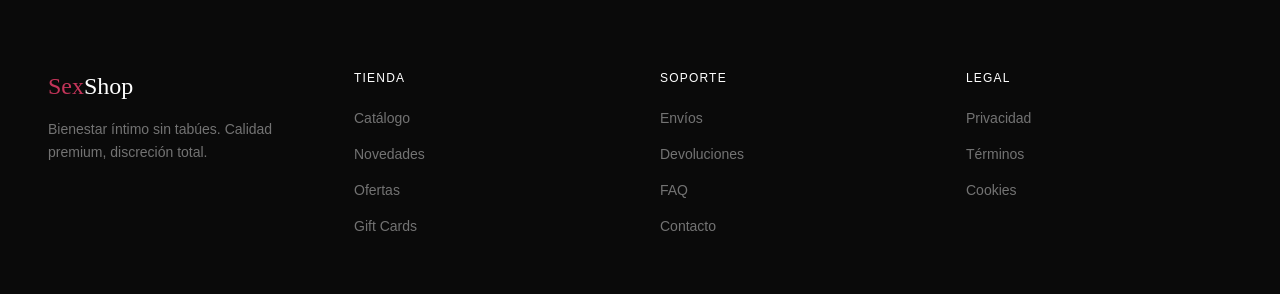
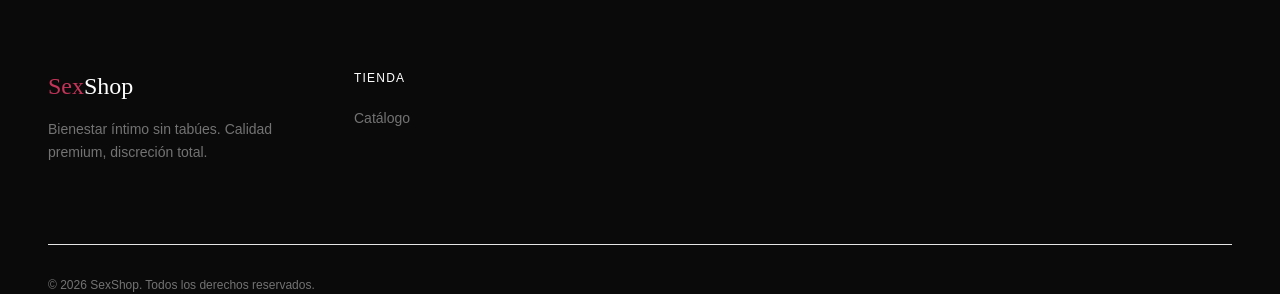
Before and after one commit to YanChang01/CatalogoVirtual, a React app in the folder frontend/: page / in a window 1280 px wide. Shown: the part 1986-2280 px from the top of the page. Built offline with nearby package versions, Linux system fonts and the light colour scheme; no server answers; the HTML template or start-up script is replaced by a standard one.

Commit message:
feat: remove fake footer links

```diff
--- a/frontend/src/components/layout/footer.tsx
+++ b/frontend/src/components/layout/footer.tsx
@@ -1,15 +1,7 @@
 const FOOTER_COLUMNS = [
   {
     title: "Tienda",
-    links: ["Catálogo", "Novedades", "Ofertas", "Gift Cards"],
-  },
-  {
-    title: "Soporte",
-    links: ["Envíos", "Devoluciones", "FAQ", "Contacto"],
-  },
-  {
-    title: "Legal",
-    links: ["Privacidad", "Términos", "Cookies"],
+    links: ["Catálogo"],
   },
 ];
 
```
